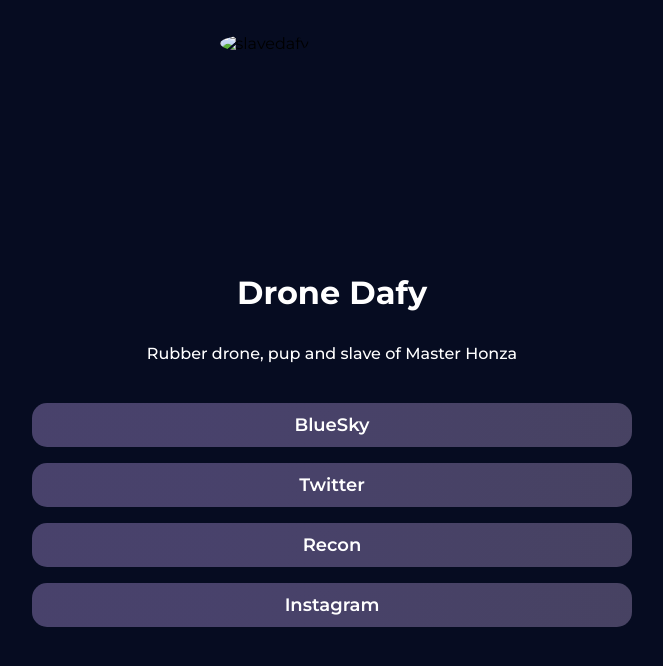
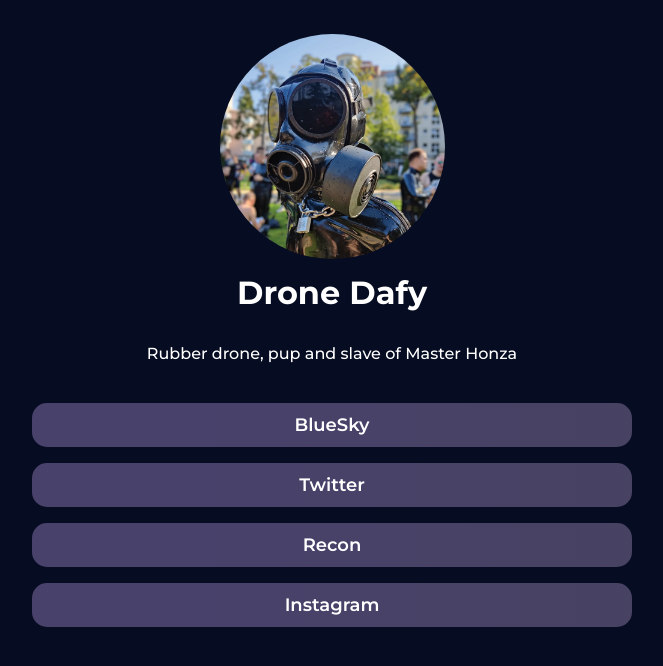
Before and after one commit to latexdrone/latexdrone.github.io, a plain HTML site: page index.html in a window 1280 px wide. Shown: the whole page, without its empty margins (308-971 px from the left). Drawn offline with Linux system fonts and the light colour scheme.

Commit message:
Update index.html

```diff
--- a/index.html
+++ b/index.html
@@ -27,7 +27,8 @@
     <main>
         <div class="logoContainer">
             <img class="logo"
-                 src="./pictures/dafy.webp"
+                 src="./pictures/dafy-1500.webp"
+
                  alt="slavedafy"
                  loading="lazy"/>
         </div>
```
